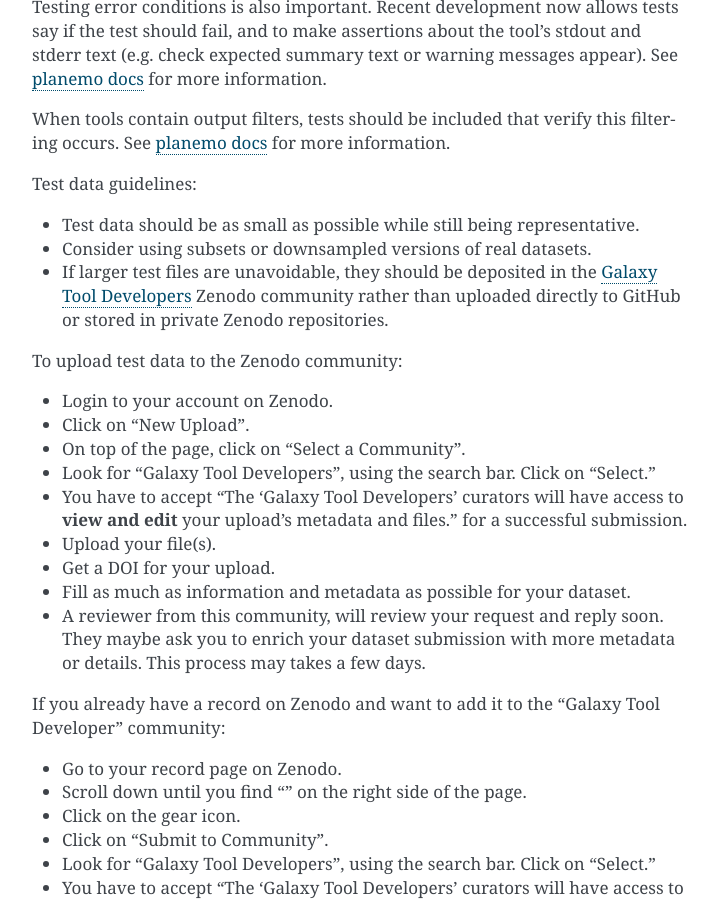
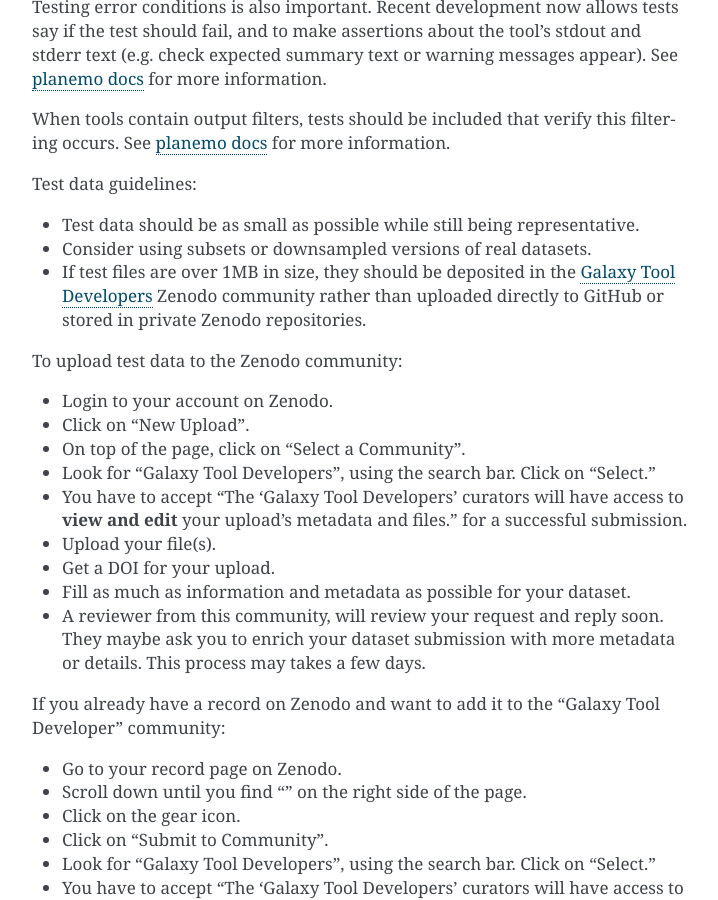
Before and after one commit to galaxy-iuc/standards, a Sphinx documentation site: the page built from docs/best_practices/tool_xml.rst, in a window 1280 px wide and 900 px high, scrolled down 4338 px. Shown: the whole window, without its empty margins (388-1106 px from the left). Built offline with Sphinx 7.4.7, drawn with Linux system fonts in a browser that asks for light colours.

Commit message:
Update docs/best_practices/tool_xml.rst
Co-authored-by: Pavankumar Videm <pavanvidem@gmail.com>

```diff
--- a/docs/best_practices/tool_xml.rst
+++ b/docs/best_practices/tool_xml.rst
@@ -212,7 +212,7 @@ Test data guidelines:
 
 * Test data should be as small as possible while still being representative.
 * Consider using subsets or downsampled versions of real datasets.
-* If larger test files are unavoidable, they should be deposited in
+* If test files are over 1MB in size, they should be deposited in
   the `Galaxy Tool Developers <https://zenodo.org/communities/galaxy_tool_dev_sig>`__
   Zenodo community rather than uploaded directly to
   GitHub or stored in private Zenodo repositories.
```
